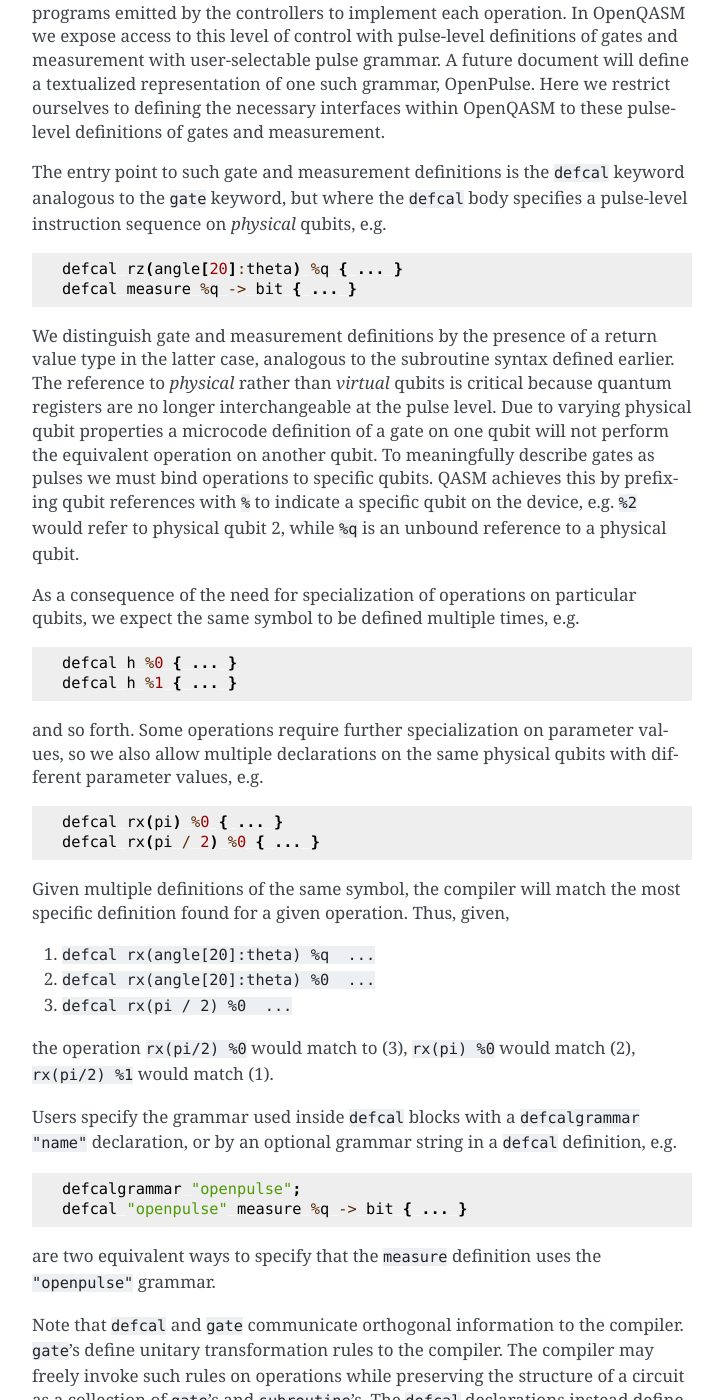
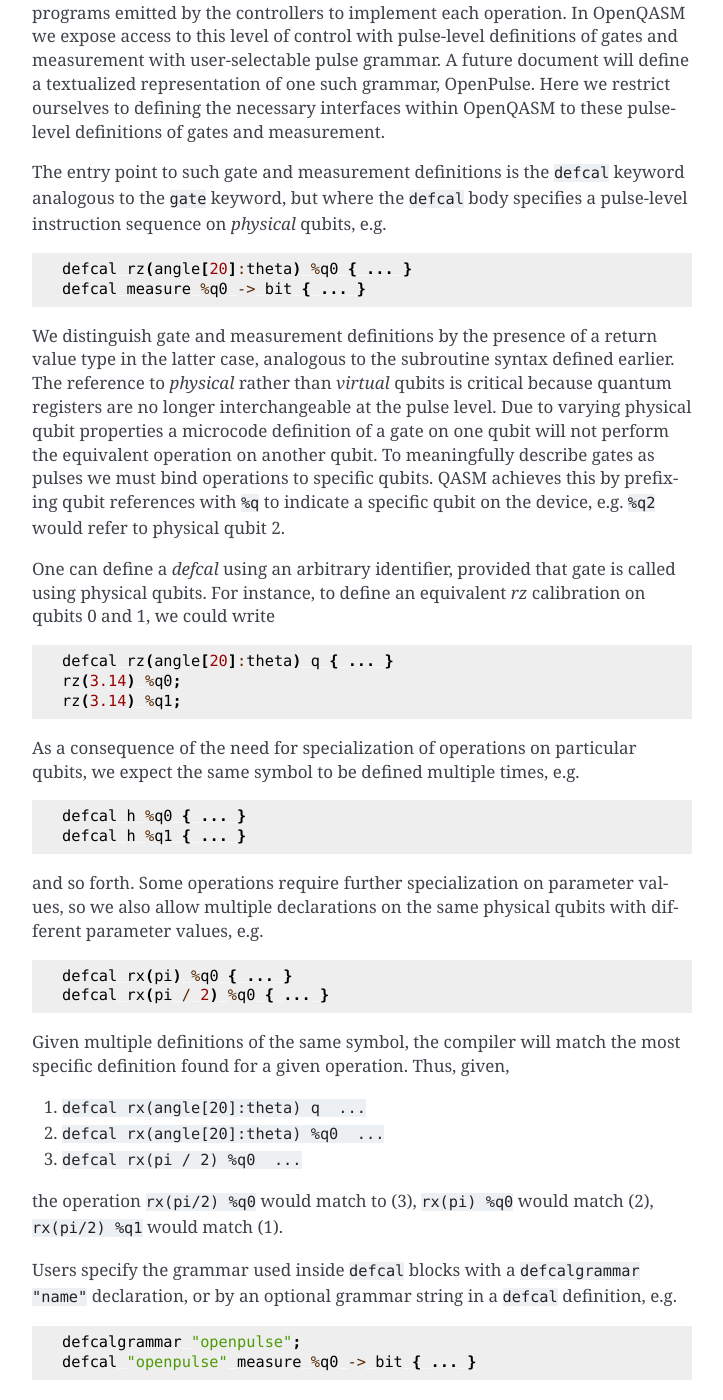
Before and after one commit to openqasm/openqasm, a Sphinx documentation site: the page built from source/language/pulses.rst, in a window 1280 px wide and 1400 px high, scrolled down 327 px. Shown: the whole window, without its empty margins (388-1111 px from the left). Built offline with Sphinx 7.4.7, drawn with Linux system fonts in a browser that asks for light colours; cross-references to code outside the pages are shown as plain code.

Commit message:
Add phys qubit modification

```diff
--- a/source/language/pulses.rst
+++ b/source/language/pulses.rst
@@ -27,8 +27,8 @@
 
 .. code-block:: c
 
-   defcal rz(angle[20]:theta) %q { ... }
-   defcal measure %q -> bit { ... }
+   defcal rz(angle[20]:theta) %q0 { ... }
+   defcal measure %q0 -> bit { ... }
 
 We distinguish gate and measurement definitions by the presence of a
 return value type in the latter case, analogous to the subroutine syntax
@@ -38,9 +38,19 @@
 properties a microcode definition of a gate on one qubit will not
 perform the equivalent operation on another qubit. To meaningfully
 describe gates as pulses we must bind operations to specific qubits.
-QASM achieves this by prefixing qubit references with ``%`` to indicate
-a specific qubit on the device, e.g. ``%2`` would refer to physical
-qubit 2, while ``%q`` is an unbound reference to a physical qubit.
+QASM achieves this by prefixing qubit references with ``%q`` to indicate
+a specific qubit on the device, e.g. ``%q2`` would refer to physical
+qubit 2.
+
+One can define a `defcal` using an arbitrary identifier, provided that gate is called using physical
+qubits. For instance, to define an equivalent `rz` calibration on qubits 0 and 1, we could write
+
+.. code-block:: c
+
+   defcal rz(angle[20]:theta) q { ... }
+   rz(3.14) %q0;
+   rz(3.14) %q1;
+
 
 As a consequence of the need for specialization of operations on
 particular qubits, we expect the same symbol to be defined multiple
@@ -48,8 +58,8 @@
 
 .. code-block:: c
 
-   defcal h %0 { ... }
-   defcal h %1 { ... }
+   defcal h %q0 { ... }
+   defcal h %q1 { ... }
 
 and so forth. Some operations require further specialization on
 parameter values, so we also allow multiple declarations on the same
@@ -57,20 +67,20 @@
 
 .. code-block:: c
 
-   defcal rx(pi) %0 { ... }
-   defcal rx(pi / 2) %0 { ... }
+   defcal rx(pi) %q0 { ... }
+   defcal rx(pi / 2) %q0 { ... }
 
 Given multiple definitions of the same symbol, the compiler will match
 the most specific definition found for a given operation. Thus, given,
 
-#. ``defcal rx(angle[20]:theta) %q  ...``
+#. ``defcal rx(angle[20]:theta) q  ...``
 
-#. ``defcal rx(angle[20]:theta) %0  ...``
+#. ``defcal rx(angle[20]:theta) %q0  ...``
 
-#. ``defcal rx(pi / 2) %0  ...``
+#. ``defcal rx(pi / 2) %q0  ...``
 
-the operation ``rx(pi/2) %0`` would match to (3), ``rx(pi) %0`` would
-match (2), ``rx(pi/2) %1`` would match (1).
+the operation ``rx(pi/2) %q0`` would match to (3), ``rx(pi) %q0`` would
+match (2), ``rx(pi/2) %q1`` would match (1).
 
 Users specify the grammar used inside ``defcal`` blocks with a ``defcalgrammar "name"`` declaration, or by
 an optional grammar string in a ``defcal`` definition, e.g.
@@ -78,7 +88,7 @@
 .. code-block:: c
 
    defcalgrammar "openpulse";
-   defcal "openpulse" measure %q -> bit { ... }
+   defcal "openpulse" measure %q0 -> bit { ... }
 
 are two equivalent ways to specify that the ``measure`` definition uses the ``"openpulse"`` grammar.
 
--- a/source/language/types.rst
+++ b/source/language/types.rst
@@ -57,7 +57,8 @@
 ~~~~~~~~~~~~~~~
 
 While program qubits can be named, hardware qubits are referenced only
-by integers with the syntax ``%0``, ``%1``, ..., ``%n``. These qubit types are
+by the syntax ``%q[NUM]``. For an ``n`` qubit system, we have physical qubit
+references given by ``%q0``, ``%q1``, ..., ``%qn``. These qubit types are
 used in lower parts of the compilation stack when emitting physical
 circuits.
 
@@ -70,7 +71,7 @@
    // Declare a qubit array with 20 qubits
    qubit qubit_array[20];
    // CNOT gate between physical qubits 0 and 1
-   CX %0, %1;
+   CX %q0, %q1;
 
 Classical types
 ---------------
```
Also changed, not shown: source/language/delays.rst (+17 -17 lines), 5 other files.
